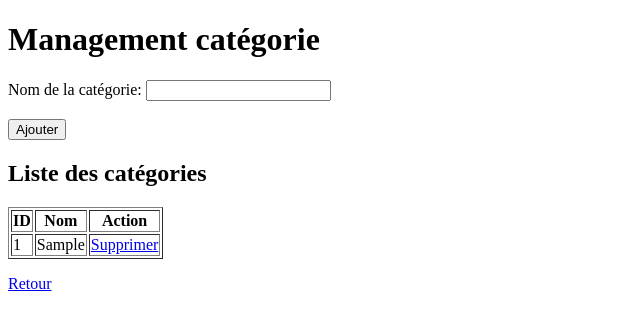
After one commit to 2-K4LI/Bibliotheque-PHP, a PHP site: page /ajouter-categorie.php in a window 1280 px wide. The commit adds this page. Shown: the top 330 px of the page, without its empty margins (0-640 px from the left). Run offline with PHP 8.4, Linux system fonts and the light colour scheme; tables that the repository leaves empty or names only in its code hold one stand-in row (values such as "Sample post").

Commit message:
Add categorie feature

```diff
--- /dev/null
+++ b/ajouter-categorie.php
@@ -0,0 +1,103 @@
+<?php
+require_once 'includes/connexion.php';
+
+$message = null;
+$message_suppression = null;
+
+// Ajout de catégorie
+if ($_SERVER['REQUEST_METHOD'] === 'POST') {
+    $nom_categorie = trim($_POST['nom_categorie']);
+    if (!empty($nom_categorie)) {
+        try {
+            $pdo->prepare("INSERT INTO categories (categorie) VALUES (?)")->execute([$nom_categorie]);
+            $succes = "Catégorie ajoutée !";
+        } catch (PDOException $e) {
+            $erreur = "Erreur lors de l'ajout.";
+            error_log("Erreur ajout catégorie: " . $e->getMessage());
+        }
+    } else {
+        $erreur = "Le nom est requis.";
+    }
+}
+
+// Suppression de catégorie
+if (isset($_GET['supprimer_categorie'])) {
+    $id_a_supprimer = trim($_GET['supprimer_categorie']);
+    if (is_numeric($id_a_supprimer) && $id_a_supprimer > 0) {
+        try {
+            $stmt = $pdo->prepare("DELETE FROM categories WHERE id = ?");
+            $stmt->execute([$id_a_supprimer]);
+            if ($stmt->rowCount() > 0) {
+                $message_suppression = "<p style='color:green'>Catégorie supprimée !</p>";
+            } else {
+                $message_suppression = "<p style='color:red'>Catégorie non trouvée.</p>";
+            }
+        } catch (PDOException $e) {
+            $message_suppression = "<p style='color:red'>Erreur lors de la suppression.</p>";
+            error_log("Erreur suppression catégorie: " . $e->getMessage());
+        }
+    } else {
+        $message_suppression = "<p style='color:red'>ID de catégorie invalide.</p>";
+    }
+}
+
+// Récupération des catégories
+try {
+    $stmt_categories = $pdo->query("SELECT * FROM categories");
+    $categories = $stmt_categories->fetchAll(PDO::FETCH_ASSOC);
+} catch (PDOException $e) {
+    $erreur_liste = "Erreur lors de la récupération des catégories.";
+    error_log("Erreur récupération catégories: " . $e->getMessage());
+}
+?>
+
+<!DOCTYPE html>
+<html>
+<head>
+    <title>Ajouter une catégorie</title>
+</head>
+<body>
+    <h1>Management catégorie</h1>
+
+    <?php
+    if (isset($erreur)) echo "<p style='color:red'>$erreur</p>";
+    if (isset($succes)) echo "<p style='color:green'>$succes</p>";
+    ?>
+
+    <form method="POST">
+        Nom de la catégorie: <input type="text" name="nom_categorie" required><br><br>
+        <button type="submit">Ajouter</button>
+    </form>
+
+    <h2>Liste des catégories</h2>
+    <?php if (isset($erreur_liste)) echo "<p style='color:red'>$erreur_liste</p>"; ?>
+    <?php if (isset($message_suppression)) echo $message_suppression; ?>
+    <table border="1">
+        <thead>
+            <tr>
+                <th>ID</th>
+                <th>Nom</th>
+                <th>Action</th>
+            </tr>
+        </thead>
+        <tbody>
+            <?php if (!empty($categories)): ?>
+                <?php foreach ($categories as $categorie): ?>
+                    <tr>
+                        <td><?= htmlspecialchars($categorie['id']) ?></td>
+                        <td><?= htmlspecialchars($categorie['categorie']) ?></td>
+                        <td>
+                            <a href="?supprimer_categorie=<?= $categorie['id'] ?>"
+                               onclick="return confirm('Êtes-vous sûr de vouloir supprimer cette catégorie ?')">Supprimer</a>
+                        </td>
+                    </tr>
+                <?php endforeach; ?>
+            <?php else: ?>
+                <tr><td colspan="3">Aucune catégorie enregistrée.</td></tr>
+            <?php endif; ?>
+        </tbody>
+    </table>
+
+    <p><a href="index.php">Retour</a></p>
+</body>
+</html>
--- a/index.php
+++ b/index.php
@@ -20,6 +20,7 @@
         <ul>
             <li><a href="/ajouter-livre.php">Ajouter Livre</a></li>
             <li><a href="/liste-livres.php">Liste Livres</a></li>
+            <li><a href="/ajouter-categorie.php">ajouter categorie</a></li>
         </ul>
     </nav>
     <img src="https://img.pikbest.com/ai/illus_our/20230427/3ec27c8e46d7c0f527fa1127c6fc1adb.jpg!w700wp" alt="">
--- a/liste-livres.php
+++ b/liste-livres.php
@@ -2,7 +2,7 @@
 require_once 'includes/connexion.php';
 
 try {
-    $stmt = $pdo->query("SELECT * FROM livres ORDER BY titre");
+    $stmt = $pdo->query("SELECT * FROM livres LEFT JOIN categories ON livres.catID=categories.id ORDER BY titre");
     $livres = $stmt->fetchAll();
 } catch (PDOException $e) {
     error_log("Erreur de lecture : " . $e->getMessage());
@@ -23,6 +23,7 @@ try {
             <th>Auteur</th>
             <th>Année</th>
             <th>Genre</th>
+            <th>Categorie</th>
             <th>Action</th>
         </tr>
         <?php foreach ($livres as $livre): ?>
@@ -32,6 +33,7 @@ try {
             <td><?= htmlspecialchars($livre['auteur']) ?></td>
             <td><?= htmlspecialchars($livre['annee_publication']) ?></td>
             <td><?= htmlspecialchars($livre['genre']) ?></td>
+            <td><?= htmlspecialchars($livre['categorie']) ?></td>
             <td>
                 <a href="supprimer-livre.php?isbn=<?= $livre['isbn'] ?>"
                    onclick="return confirm('Êtes-vous sûr ?')">Supprimer</a>
--- a/style.css
+++ b/style.css
@@ -1,5 +1,8 @@
 body {
     text-align: center;
+    display: flex;
+    justify-content: center;
+    align-items: center;
 }
 
 ul {
```
Also changed, not shown: ajouter-livre.php (+22 -4 lines).
